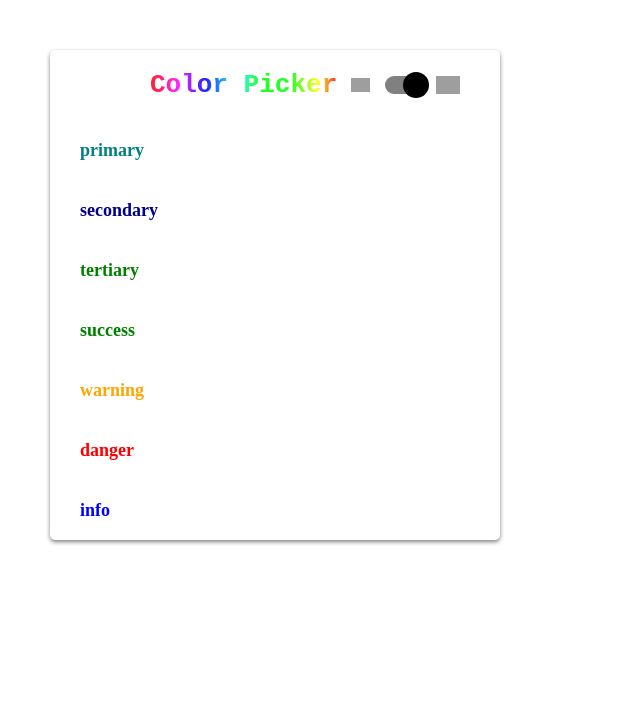
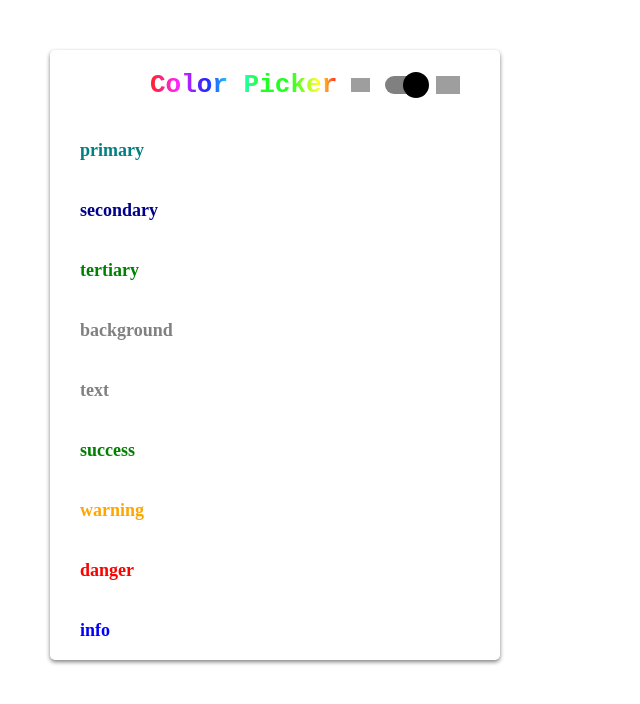
Before and after one commit to orpheus/reactjss-template-generator, a Next.js app: page / in a window 1280 px wide. Shown: the top 704 px of the page, without its empty margins (0-640 px from the left). Built offline with nearby package versions, Linux system fonts and the light colour scheme; grey boxes are pictures that could not be loaded.

Commit message:
succesfully toggle between light and dark modes

```diff
--- a/components/ColorSpectrum.js
+++ b/components/ColorSpectrum.js
@@ -8,10 +8,6 @@ const spectrumNames = {
 	desat: 'desaturated',
 	bright: 'brightened',
 	dark: 'darkened',
-}
-
-const capitalize = (word) => {
-	return word[0].toUpperCase() + word.slice(1)
 }
 
 const ColorSpectrum = ({classes, activeColorType, theme}) => {
--- /dev/null
+++ b/components/Home.js
@@ -0,0 +1,34 @@
+import React, {useState} from 'react'
+import withStyles from 'react-jss'
+
+import styles from '../styles/Home'
+import ThemePicker from './ThemePicker'
+import ColorSpectrum from './ColorSpectrum'
+
+const Home = ({classes, toggleTheme}) => {
+	const [activeColorType, setActiveColorType] = useState(undefined)
+
+	function handleActiveColor(e) {
+		setActiveColorType(e.target.id)
+	}
+	function handleInactiveColor() {
+		setActiveColorType(undefined)
+	}
+	// console.log('home render')
+	return <div className={classes.__root__}>
+			<div className={classes.__layoutContainer__}>
+				<div className={classes.themePickerContainer}>
+					<ThemePicker
+						showSpectrum={handleActiveColor}
+						hideSpectrum={handleInactiveColor}
+						toggleTheme={toggleTheme}
+					/>
+					<ColorSpectrum
+						activeColorType={activeColorType}
+					/>
+				</div>
+			</div>
+		</div>
+}
+
+export default withStyles(styles)(Home)
--- a/components/ColorPicker.js
+++ b/components/ThemePicker.js
@@ -9,16 +9,17 @@ const capitalize = (word) => {
 	return word[0].toUpperCase() + word.slice(1)
 }
 
-const ColorPicker = ({classes, theme, showSpectrum, hideSpectrum}) => {
-	// console.log('render')
+const ThemePicker = ({classes, theme, showSpectrum, hideSpectrum, toggleTheme}) => {
+	const colorTypes = theme.palette.colorTypes
 	return <div className={classes.root}>
+
 		<div className={classes.colorHeader}>
 			<h1 className={classes.rainbow}>Color Picker</h1>
 			<div className={classes.switchContainer}>
 				<img style={{height: '14px'}} src={'/static/moon.svg'} alt={'dark'} />
 				<div style={{marginLeft: '5px', marginRight: '5px'}}>
 					<ToggleSwitch
-						handleSwitch={(state) => {console.log(state)}}
+						onSwitch={toggleTheme}
 						defaultState={true}
 					/>
 				</div>
@@ -27,7 +28,7 @@ const ColorPicker = ({classes, theme, showSpectrum, hideSpectrum}) => {
 		</div>
 		<div className={classes.listContainer}>
 			<ul className={classes.colorList}>
-				{theme.palette.colorTypes.map((ct, i) => {
+				{colorTypes.map((ct, i) => {
 					return <li
 						key={i}
 						id={ct}
@@ -43,4 +44,4 @@ const ColorPicker = ({classes, theme, showSpectrum, hideSpectrum}) => {
 	</div>
 }
 
-export default withStyles(styles, {injectTheme: true})(ColorPicker)
+export default withStyles(styles, {injectTheme: true})(ThemePicker)
--- a/components/ToggleSwitch.js
+++ b/components/ToggleSwitch.js
@@ -3,7 +3,7 @@ import withStyles from 'react-jss'
 import styles from '../styles/ToggleSwitch'
 import _ from "classnames";
 
-const ToggleSwitch = ({classes, onChange, defaultState = false}) => {
+const ToggleSwitch = ({classes, onSwitch, defaultState = false}) => {
 	const [state, toggleSwitch] = useState(defaultState)
 
 	const handleOnChange = () => {
@@ -11,8 +11,8 @@ const ToggleSwitch = ({classes, onChange, defaultState = false}) => {
 	}
 
 	useEffect(() => {
-		if (onChange) {
-			onChange(state)
+		if (onSwitch) {
+			onSwitch(state)
 		}
 	}, [state])
 
--- a/pages/index.js
+++ b/pages/index.js
@@ -1,58 +1,18 @@
 import React, {useState} from 'react'
-import withStyles from 'react-jss'
+
 import {ThemeProvider, theme} from '../theme'
+import Home from '../components/Home'
 
-import ColorPicker from '../components/ColorPicker'
-import ColorSpectrum from '../components/ColorSpectrum'
+const Index = () => {
+	const [mode, setMode] = useState('light')
 
-const styles = {
-	__root__: {
-		display: 'flex',
-		flexDirection: 'row',
-		height: '100%',
-		backgroundColor: theme.palette.primary.light,
-	},
-	__layoutContainer__: {
-		display: 'flex',
-		flexDirection: 'row',
-		flex: '1 1 auto',
-		justifyContent: 'flex-start',
-		alignItems: 'flex-start',
-	},
-	themePickerContainer: {
-		display: 'flex',
-		flexDirection: 'column',
-		justifyContent: 'center',
-		alignItems: 'center',
-	},
-}
-
-const Index = ({classes}) => {
-	const [activeColorType, setActiveColorType] = useState(undefined)
-
-	function handleActiveColor(e) {
-		setActiveColorType(e.target.id)
-	}
-	function handleInactiveColor(e) {
-		setActiveColorType(undefined)
+	function toggleTheme(state) {
+		setMode(state ? 'light':'dark')
 	}
 
-	return <ThemeProvider theme={theme}>
-
-		<div className={classes.__root__}>
-			<div className={classes.__layoutContainer__}>
-				<div className={classes.themePickerContainer}>
-					<ColorPicker
-						showSpectrum={handleActiveColor}
-						hideSpectrum={handleInactiveColor}
-					/>
-					<ColorSpectrum
-						activeColorType={activeColorType}
-					/>
-				</div>
-			</div>
-		</div>
+	return <ThemeProvider theme={theme[mode]}>
+		<Home toggleTheme={toggleTheme}/>
 	</ThemeProvider>
 }
 
-export default withStyles(styles)(Index)
+export default Index
--- /dev/null
+++ b/styles/Home.js
@@ -0,0 +1,24 @@
+const styles = theme => ({
+	__root__: {
+		display: 'flex',
+		flexDirection: 'row',
+		height: '100%',
+		backgroundColor: theme.palette.background.main,
+	},
+	__layoutContainer__: {
+		display: 'flex',
+		flexDirection: 'row',
+		flex: '1 1 auto',
+		justifyContent: 'flex-start',
+		alignItems: 'flex-start',
+	},
+	themePickerContainer: {
+		display: 'flex',
+		flexDirection: 'column',
+		justifyContent: 'center',
+		alignItems: 'center',
+	},
+})
+
+
+export default styles
--- a/theme/theme.js
+++ b/theme/theme.js
@@ -1,6 +1,6 @@
 import chroma from 'chroma-js'
 
-const saturate = (color, shades = 3) => {
+const saturate = (color, shades = 5) => {
 	let arr = []
 	for (let i = 0; i < shades; i++) {
 		arr.push(chroma(color).saturate(i).hex())
@@ -8,7 +8,7 @@ const saturate = (color, shades = 3) => {
 	return arr
 }
 
-const desaturate = (color, shades = 3) => {
+const desaturate = (color, shades = 5) => {
 	let arr = []
 	for (let i = 0; i < shades; i++) {
 		arr.push(chroma(color).desaturate(i).hex())
@@ -16,7 +16,7 @@ const desaturate = (color, shades = 3) => {
 	return arr
 }
 
-const darken = (color, shades = 3) => {
+const darken = (color, shades = 5) => {
 	let arr = []
 	for (let i = 0; i < shades; i++) {
 		arr.push(chroma(color).darken(i).hex())
@@ -24,17 +24,31 @@ const darken = (color, shades = 3) => {
 	return arr
 }
 
-const brighten = (color, shades = 3) => {
+const brighten = (color, shades = 5) => {
 	let arr = []
 	for (let i = 0; i < shades; i++) {
 		arr.push(chroma(color).brighten(i).hex())
 	}
 	return arr
 }
-const paletteLight = {
+const lightTheme = {
 	primary: 'teal',
 	secondary: 'darkblue',
 	tertiary: 'green',
+	background: 'white',
+	text: 'black',
+	success: 'green',
+	warning: 'orange',
+	danger: 'red',
+	info: 'blue',
+}
+
+const darkTheme = {
+	primary: 'blue',
+	secondary: 'yellow',
+	tertiary: 'purple',
+	background: 'black',
+	text: 'white',
 	success: 'green',
 	warning: 'orange',
 	danger: 'red',
@@ -57,31 +71,42 @@ const generatePalette = (palette, shades = 5) => {
 	}
 	return tmpObj
 }
-const theme = {
-	palette: {
-		colorTypes: Object.keys(paletteLight),
-		...generatePalette(paletteLight),
-		light: 'white',
-		greyscale: (v) => {
-			let f = chroma.scale()
-			return f(v).hex()
-		}
+
+const commonPalette = {
+	colorTypes: Object.keys(lightTheme),
+	greyscale: (v) => {
+		let f = chroma.scale()
+		return f(v).hex()
+	}
+}
+let theme = {
+	mode: 'light',
+	light: {
+		palette: {
+			...generatePalette(lightTheme),
+			...commonPalette
+		},
 	},
-	breakpoints: {
-		xs: 0,
-		sm: 600,
-		md: 960,
-		lg: 1280,
-		xl: 1920,
+	dark: {
+		palette: {
+			...generatePalette(darkTheme),
+			...commonPalette
+		},
 	},
-	headerHeight: '70px',
-	borderRadius: {
-		xs: '2%',
-		sm: '4%',
-		md: '8%',
-		lg: '16%',
-		xl: '32%',
-	}
+}
+export const otherTheme = {
+	light: {
+		palette: {
+			...generatePalette(lightTheme),
+			...commonPalette
+		},
+	},
+	dark: {
+		palette: {
+			...generatePalette(darkTheme),
+			...commonPalette
+		},
+	},
 }
 
 export default theme
```
Also changed, not shown: styles/ColorSpectrum.js (indentation only), styles/ThemePicker.js (indentation only).
